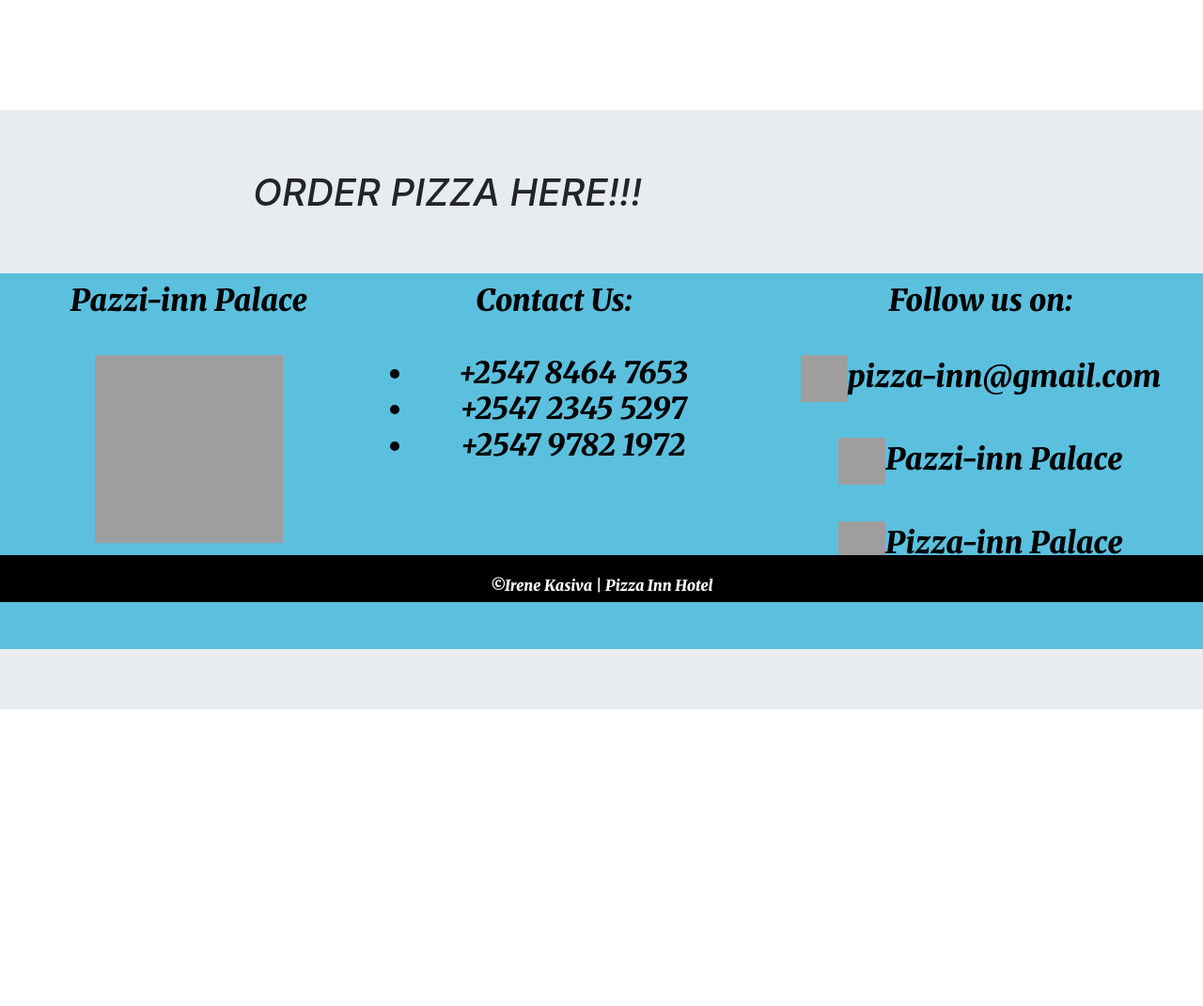
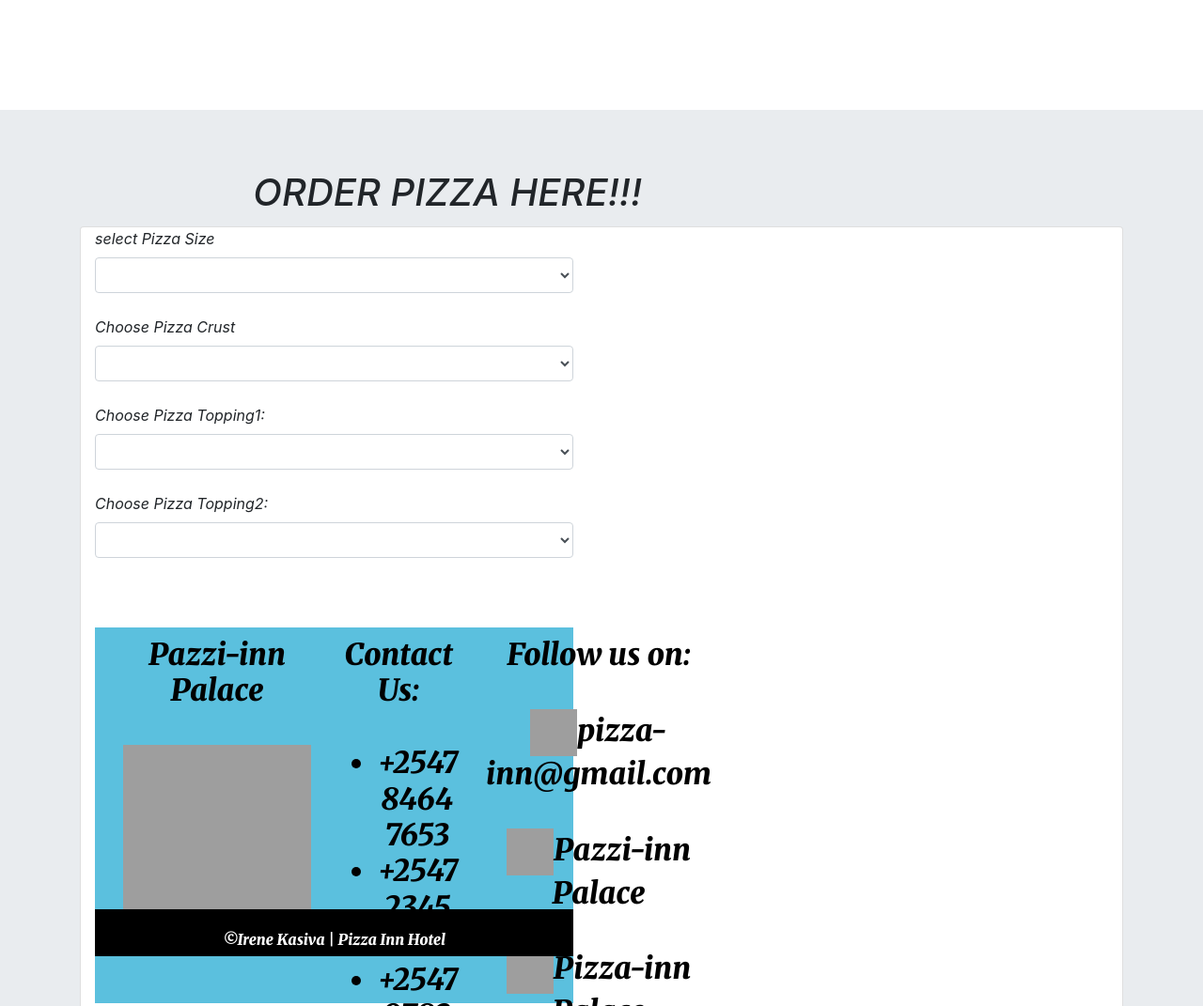
Before and after one commit to Irene-nandy/pizza-palace, a plain HTML site: page index.html in a window 1280 px wide. Shown: the part 819-1890 px from the top of the page at 94% size. Before the commit the page ends 1606 px from the top, so only its background shows below. Drawn offline with nearby package versions, Linux system fonts and the light colour scheme; grey boxes are pictures that could not be loaded.

Commit message:
add form

```diff
--- a/index.html
+++ b/index.html
@@ -69,12 +69,60 @@
 </div>
 <br><br><br><br><br>
 </div>
-<div class="jumbotron jumbotron-fluid">
-    <div class="row">
-      <div class="col-md-9">
-        <h1 class="card-title"><em>ORDER PIZZA HERE!!!</h1>
+<div class="order ">
+
+    <div class="jumbotron jumbotron-fluid">
+      <div class="row">
+        <div class="col-md-9">
+          <h1 class="card-title"><em>ORDER PIZZA HERE!!!</h1>
+        </div>
       </div>
-    </div>
+      </di>
+      <div class="container">
+        <div class="card">
+          <div class="row container">
+            <div class="col-md-6">
+                <div id="form">
+              <form class="form-group" id="pizzaOrder">
+                <div id="pizzaSize">
+                  <label for="">select Pizza Size</label>
+                  <select required class="form-control" id="size">
+                    <option></option>
+                    <option value="Small">Small pizza</option>
+                    <option value="Medium">Medium pizza</option>
+                    <option value="Large">Large pizza</option>
+                  </select>
+                </div><br>
+                <div id="pizzaCrusts">
+                  <label for="">Choose Pizza Crust</label>
+                  <select required class="form-control" id="crust">
+                    <option></option>
+                    <option value="crispy">crispy pizza</option>
+                    <option value="stuffed">stuffed pizza</option>
+                    <option value="gluten">glutten pizza</option>
+                  </select>
+                </div><br>
+                <div id="pizzaTopping1">
+                  <label for="">Choose Pizza Topping1: </label>
+                  <select required class="form-control" id="Topping1">
+                    <option></option>
+                    <option value="Green">Green peper</option>
+                    <option value="Mushroom">Mushroom</option>
+                    <option value="Chicken">Cheese</option>
+                    <option value="Beef">Black Olive</option>
+                    <option value="Sausage">Red Onions</option>
+                  </select>
+                </div><br>
+                <div id="pizzaTopping2">
+                  <label for="">Choose Pizza Topping2: </label>
+                  <select required class="form-control" id="Topping2">
+                    <option></option>
+                    <option value="Peparoni">peparoni</option>
+                    <option value="Sausage">tomatoes</option>
+                    <option value="Sausage">Bacon</option>
+                  </select>
+                </div><br>
+
 <footer>
     <div class="footer-top">
         <h2>Pazzi-inn Palace<br><br>
```
